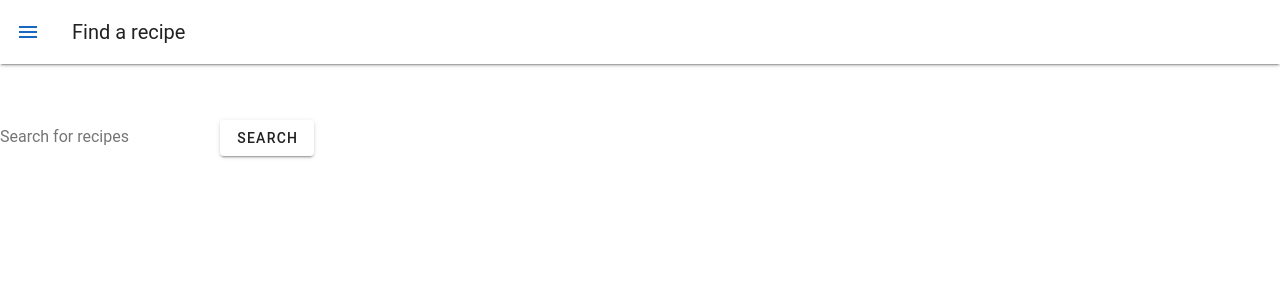
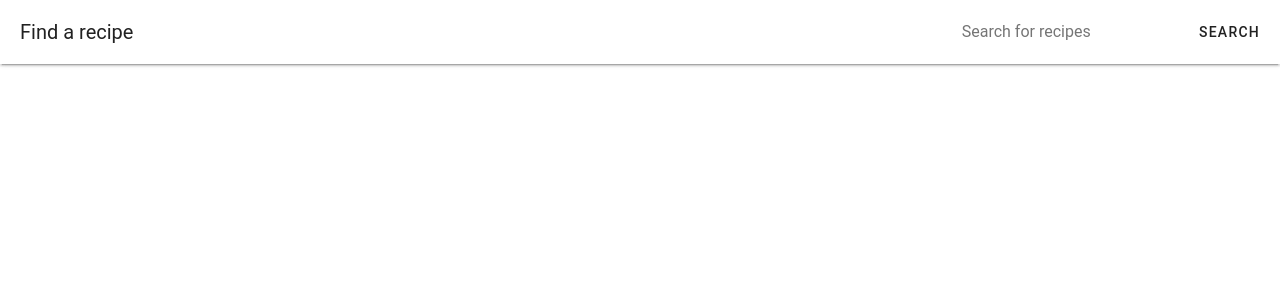
Before and after one commit to mileneD/Recipe-App, a Vue app: page / in a window 1280 px wide. Shown: the top 300 px of the page. Built offline with nearby package versions, Linux system fonts and the light colour scheme; the HTML template or start-up script is replaced by a standard one.

Commit message:
fix(): styles

```diff
--- a/src/components/CardRecipe.vue
+++ b/src/components/CardRecipe.vue
@@ -1,12 +1,12 @@
 <template>
-    <section class="card">
-      <v-card text="...">
-        <v-card-title>{{ recipe.title }}</v-card-title>
+    <div class="card">
+      <v-card elevated class="mx-4 my-4" text="...">
+        <v-card-title class="flex">{{ recipe.title }}</v-card-title>
         <v-card-text>
           <img :src="recipe.image" :alt="recipe.title" />
         </v-card-text>
       </v-card>
-    </section>
+    </div>
   </template>
 
   <script>
@@ -24,5 +24,6 @@
   <style scoped>
   .card {
     width: 15%;
+
   }
   </style>
--- a/src/components/Home.vue
+++ b/src/components/Home.vue
@@ -1,15 +1,19 @@
 <template>
-  <div>
-    <MainNav />
-    <br/>
-    <br/>
-    <br/>
-    <br/>
-    <br/>
-    <input v-model="searchQuery" placeholder="Search for recipes" />
-    <v-btn @click="searchRecipes(searchQuery)">Search</v-btn>
-    <div v-if="searchQuery !== ''" class="recipe-list">
-      <CardRecipe v-for="recipe in recipes" :key="recipe.id" :recipe="recipe" />
+  <div class="home-container">
+    <MainNav :searchRecipes="searchRecipes" />
+
+
+
+
+
+    <div v-if="recipes.length > 0" class="recipe-list">
+      <h1 class="results-title">Results</h1>
+      <div class="recipes-wrapper">
+        <CardRecipe v-for="recipe in recipes" :key="recipe.id" :recipe="recipe" />
+      </div>
+    </div>
+    <div v-else class="no-results">
+      <p>No recipes found. Please try a different search!</p>
     </div>
   </div>
 </template>
@@ -24,41 +28,57 @@ export default {
   name: 'Home',
   components: { MainNav, CardRecipe },
   setup() {
-    const searchQuery = ref('');
     const recipes = ref([]);
 
     const searchRecipes = async (query) => {
-      console.log("Fetching recipes for query:", query);
-      await fetchRecipes(query); // Appelle fetchRecipes avec la requête
-    };
-
-    const fetchRecipes = async (query) => {
-      try {
-        const data = await getRecipes(query);
-
-        // Afficher chaque recette dans la console
-        data.results.forEach(recipe => {
-          console.log(`Recipe ID: ${recipe.id}, Title: ${recipe.title}, Image: ${recipe.image}`);
-        });
-
-        recipes.value = data.results; // Met à jour les recettes
-      } catch (error) {
-        console.error('Failed to fetch recipes:', error);
-      }
+      const data = await getRecipes(query);
+      recipes.value = data.results || []; // Met à jour les recettes
     };
 
     return {
-      searchQuery,
       recipes,
       searchRecipes,
     };
-  },
-};
+  }
+}
 </script>
 
-<style>
+<style scoped>
+.home-container {
+  padding: 20px;
+  max-width: 1200px;
+  margin: 0 auto;
+}
+
+.results-title {
+  text-align: center;
+  font-size: 2rem;
+  margin-bottom: 20px;
+}
+
 .recipe-list {
   display: flex;
   flex-wrap: wrap;
+  justify-content: center;
+}
+
+.recipes-wrapper {
+  display: flex;
+  flex-wrap: wrap;
+  gap: 16px; /* Espace entre les cartes de recettes */
+}
+
+.card-recipe {
+  width: 300px; /* Largeur fixe pour les cartes */
+  background: #f9f9f9; /* Couleur de fond des cartes */
+  border-radius: 8px; /* Coins arrondis */
+  box-shadow: 0 2px 8px rgba(0, 0, 0, 0.1); /* Ombre pour un effet 3D */
+  padding: 16px; /* Padding intérieur */
+}
+
+.no-results {
+  text-align: center;
+  font-size: 1.2rem;
+  color: #666; /* Couleur plus douce pour le texte */
 }
 </style>
--- a/src/components/MainNav.vue
+++ b/src/components/MainNav.vue
@@ -1,19 +1,37 @@
 <template>
-    <v-app-bar :elevation="2">
-        <template v-slot:prepend>
-            <v-app-bar-nav-icon color="primary"></v-app-bar-nav-icon>
-        </template>
+    <div>
 
-        <v-app-bar-title>Find a recipe</v-app-bar-title>
-
-    </v-app-bar>
+        <v-app-bar :elevation="2">
+            <v-app-bar-title>Find a recipe</v-app-bar-title>
+            <input v-model="searchQuery" placeholder="Search for recipes" />
+            <v-btn @click="handleSearch">Search</v-btn>
+        </v-app-bar>
+    </div>
 </template>
 
 <script>
+import { ref } from 'vue';
 
 export default {
     name: 'MainNav',
+    props: {
+        searchRecipes: {
+            type: Function,
+            required: true,
+        },
+    },
+    setup(props) {
+        const searchQuery = ref('');
 
+        const handleSearch = () => {
+            props.searchRecipes(searchQuery.value);
+            searchQuery.value = ''; // Réinitialise le champ de recherche après la soumission
+        };
 
+        return {
+            searchQuery,
+            handleSearch,
+        };
+    }
 }
 </script>
```
